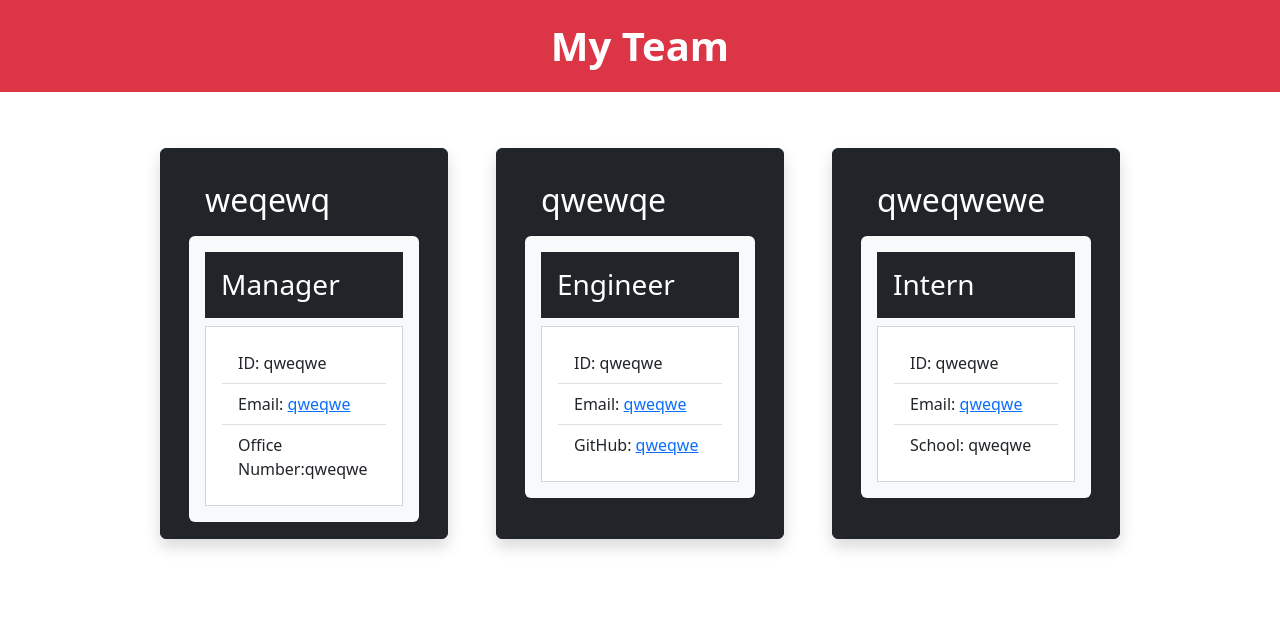
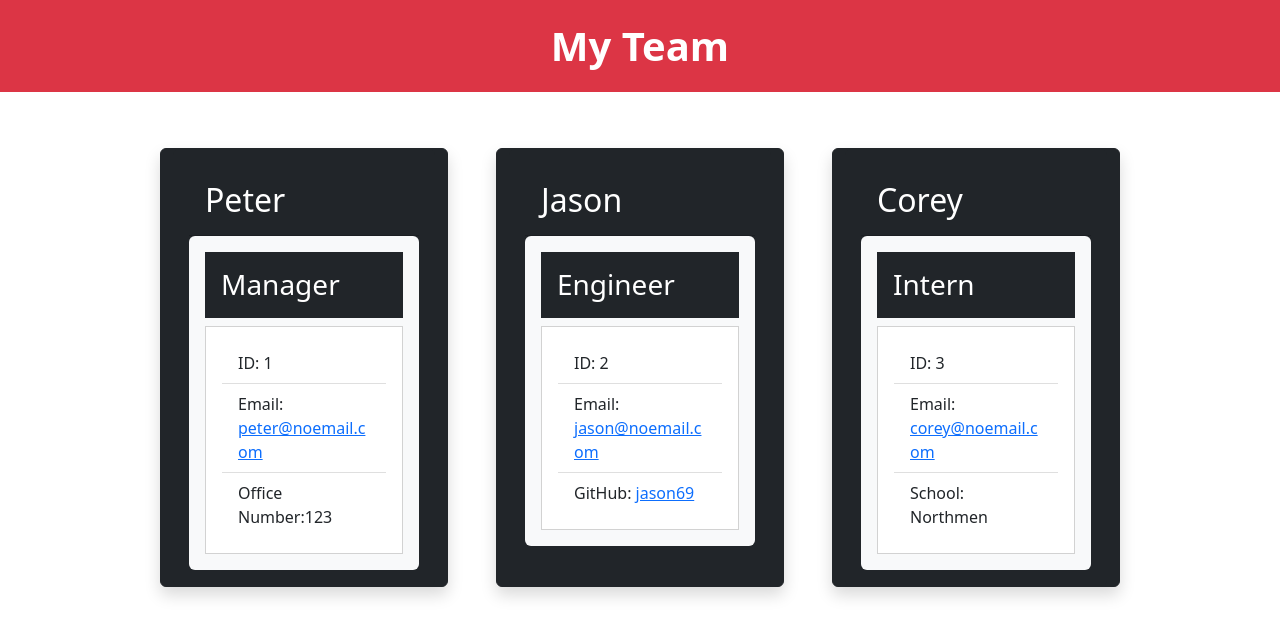
Before and after one commit to PeterM012/Business-Profile-Gen, a website: page dist/index.html in a window 1280 px wide. Drawn offline with nearby package versions, Linux system fonts and the light colour scheme.

Commit message:
added sample HTML file generated using application

```diff
--- a/dist/index.html
+++ b/dist/index.html
@@ -11,39 +11,39 @@
   <div class="row row-cols-1 row-cols-md-3 p-5 g-4 gap-5 row justify-content-center">
   <div class="card border-dark shadow bg-dark rounded" style="max-width: 18rem;">
     <div class="card-body bg-dark rounded">
-    <h2 class="card-header text-white text-bg-dark p-3">weqewq</h2>
+    <h2 class="card-header text-white text-bg-dark p-3">Peter</h2>
     <div class="card-body bg-light rounded">
     <h3 class="text-white text-bg-dark p-3 fw-light">Manager</h3>
     <ul class="card list-group list-group-flush p-3">
-    <li class="list-group-item">ID: qweqwe</li>
-    <li class="list-group-item">Email: <a href="qweqwe">qweqwe</a></li>
-    <li class="list-group-item">Office Number:qweqwe</li>
+    <li class="list-group-item">ID: 1</li>
+    <li class="list-group-item">Email: <a href="peter@noemail.com">peter@noemail.com</a></li>
+    <li class="list-group-item">Office Number:123</li>
    </ul>
     </div>
    </div>
   </div>
   <div class="card border-dark shadow bg-dark rounded" style="max-width: 18rem;">
     <div class="card-body bg-dark rounded">
-    <h2 class="card-header text-white text-bg-dark p-3">qwewqe</h2>
+    <h2 class="card-header text-white text-bg-dark p-3">Jason</h2>
     <div class="card-body bg-light rounded">
     <h3 class="text-white text-bg-dark p-3 fw-light">Engineer</h3>
     <ul class="card list-group list-group-flush p-3">
-    <li class="list-group-item">ID: qweqwe</li>
-    <li class="list-group-item">Email: <a href="qweqwe">qweqwe</a></li>
-    <li class="list-group-item">GitHub: <a href="https://github.com/qweqwe">qweqwe</a></li>
+    <li class="list-group-item">ID: 2</li>
+    <li class="list-group-item">Email: <a href="jason@noemail.com">jason@noemail.com</a></li>
+    <li class="list-group-item">GitHub: <a href="https://github.com/jason69">jason69</a></li>
    </ul>
     </div>
    </div>
   </div>
   <div class="card border-dark shadow bg-dark rounded" style="max-width: 18rem;">
     <div class="card-body bg-dark rounded">
-    <h2 class="card-header text-white text-bg-dark p-3">qweqwewe</h2>
+    <h2 class="card-header text-white text-bg-dark p-3">Corey</h2>
     <div class="card-body bg-light rounded">
     <h3 class="text-white text-bg-dark p-3 fw-light">Intern</h3>
     <ul class="card list-group list-group-flush p-3">
-    <li class="list-group-item">ID: qweqwe</li>
-    <li class="list-group-item">Email: <a href="qweqwe">qweqwe</a></li>
-    <li class="list-group-item">School: qweqwe</li>
+    <li class="list-group-item">ID: 3</li>
+    <li class="list-group-item">Email: <a href="corey@noemail.com">corey@noemail.com</a></li>
+    <li class="list-group-item">School: Northmen</li>
    </ul>
     </div>
    </div>
```
